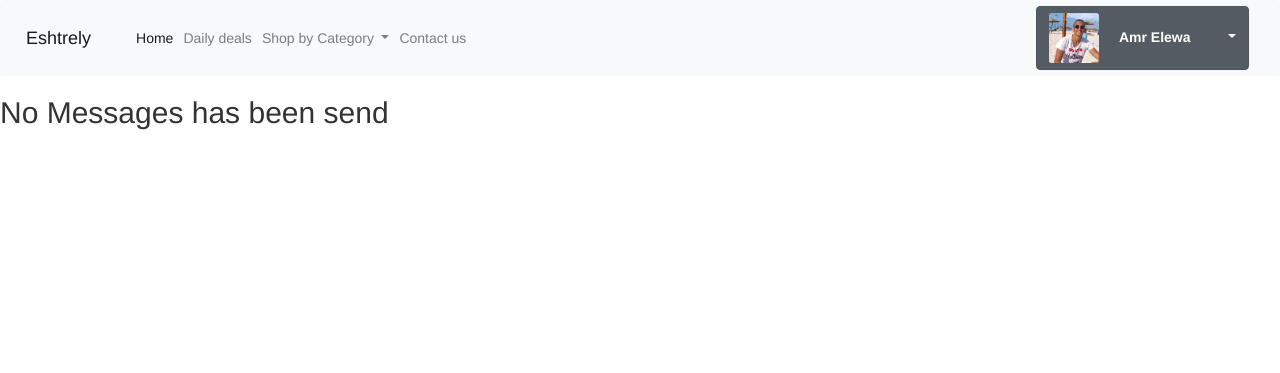
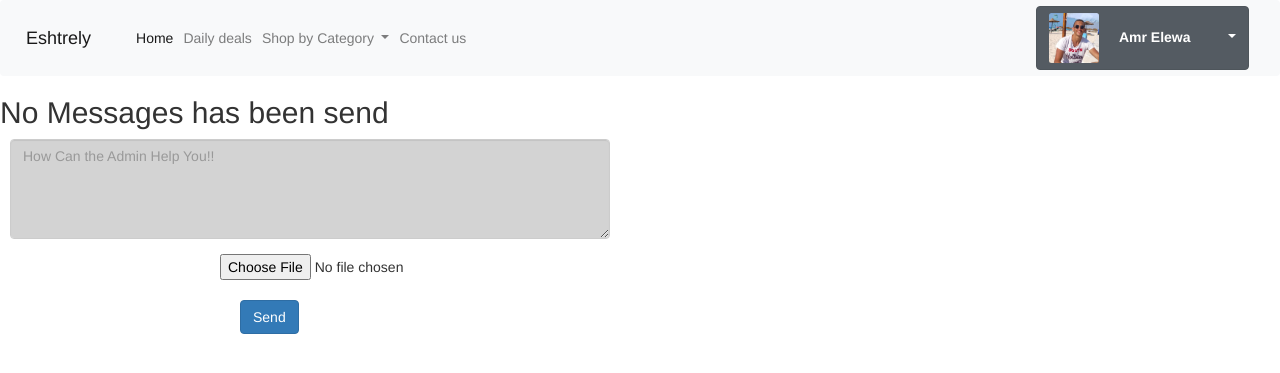
Before and after one commit to AbdelrahmanElewaa/eshtrely, a PHP site: page /customerchat.php in a window 1280 px wide. Shown: the top 373 px of the page. Run offline with PHP 8.4, Linux system fonts and the light colour scheme; a user stored in the database is signed in; data comes from the database, SQL or seed files in the repository; some libraries are stand-ins or nearby versions; some web fonts are replaced.

Commit message:
Add files via upload

```diff
--- a/customerchat.php
+++ b/customerchat.php
@@ -18,6 +18,14 @@
         <?php
 include('mainIncludes/mainNavbar.php');
 session_start();
+if(isset($_POST['logout']))
+{
+  $_SESSION['name']="";
+  $_SESSION['photo']="";
+  header('Location:index.php');
+  setcookie("shopping_cart", "", time() - 3600);
+}
+
 if (!empty($_SESSION['name']))
 {
   echo '<div class="dropdown show">
@@ -39,50 +47,80 @@ if (!empty($_SESSION['name']))
                 </div></nav>';
 
 
-
 }
 else{
     header("Location:index.php");
 }
 
 $conn= new mysqli("localhost","root","","eshtrely");
-$sql= "SELECT  message From messages WHERE sender = 0 AND receiver ='".$_SESSION['id']."' OR sender ='".$_SESSION['id']."' AND receiver =0 ";
+if(isset($_POST['send']))
+{
+
+
+	$createdAt = date("Y-m-d h:i:sa");
+	$sender = $_SESSION['id'];
+  $senderName=$_SESSION['name'];
+	$receiver = 0;
+	$message = $_POST['message'];
+	$sendMessage = "INSERT INTO messages(sender,senderName,receiver,message,createdAt) VALUES('$sender','$senderName','$receiver','$message','$createdAt')";
+	mysqli_query($conn,$sendMessage) or die(mysqli_error($conn));
+}
+
+$sql= "SELECT  message,sender,createdAt From messages WHERE sender=0 and receiver ='".$_SESSION['id']."' OR (sender ='".$_SESSION['id']."' AND receiver=0 ) ORDER BY createdAt asc";
 $result = mysqli_query($conn,$sql) or die(mysqli_error($conn));
 if(mysqli_num_rows($result) > 0) {
     $rows=$result->num_rows;
-
+    echo"<table class='table' style='width:500px; margin-left:10px'>";
     for($i=0;$i<$rows;$i++)
     {
         $senderMessages= mysqli_fetch_array($result);
-        for($j=0;$j<1;$j++)
-        {
 
-            echo"<p>".$senderMessages[$j]."</p>";
-            echo"<br>";
-        }
+
+            if($senderMessages[1]==$_SESSION['id'])
+            {
+              echo"<tr class='bg-warning'>";
+                echo"<td class='bg-warning'><b>You</b></td>";
+                echo"<td >".$senderMessages[0]."</td>";
+                echo"<td >".$senderMessages[2]."</td>";
+
+            }
+            else{
+              echo"<tr class='bg-info'>";
+              echo"<td class='bg-info'><b>Admin<b></td>";
+              echo"<td >".$senderMessages[0]."</td>";
+              echo"<td >".$senderMessages[2]."</td>";
+
+            }
+
+
+        echo"</tr>";
 
     }
+    echo"</table>";
 
 }
 else{
     echo"<h2>No Messages has been send</h2>";
 }
 
-if(isset($_POST['send']))
-{
 
-    $conn= new mysqli("localhost","root","","eshtrely");
-	$createdAt = date("Y-m-d h:i:sa");
-	$sender =0;
-	$receiver = $_GET['id'];
-	$message = $_POST['message'];
-	$sendMessage = "INSERT INTO messages(sender,receiver,message,createdAt) VALUES('$sender','$receiver','$message','$createdAt')";
-	mysqli_query($conn,$sendMessage) or die(mysqli_error($conn));
-}
 ?>
 
 
 
+<form   action="" method="post" enctype="multipart/form-data" >
+
+  <div class="form-group">
+    <textarea class="form-control" name="message" id="exampleFormControlTextarea1" rows="3" placeholder="How Can the Admin Help You!!"
+    style="width:600px; height:100px; margin-left:10px; background-color:lightgrey;"></textarea>
+  </div>
+
+  <div class="form-group">
+  <input type="file" style="margin-left:220px"name="photo"  class="ProfilePhoto"><br>
+  <input type="submit" style="margin-left:240px" value="Send" name="send" class="btn btn-primary" class="form-control">
+</div>
+
+</form>
 
 
 
```
Also changed, not shown: contact.php (+12 -1 lines).
